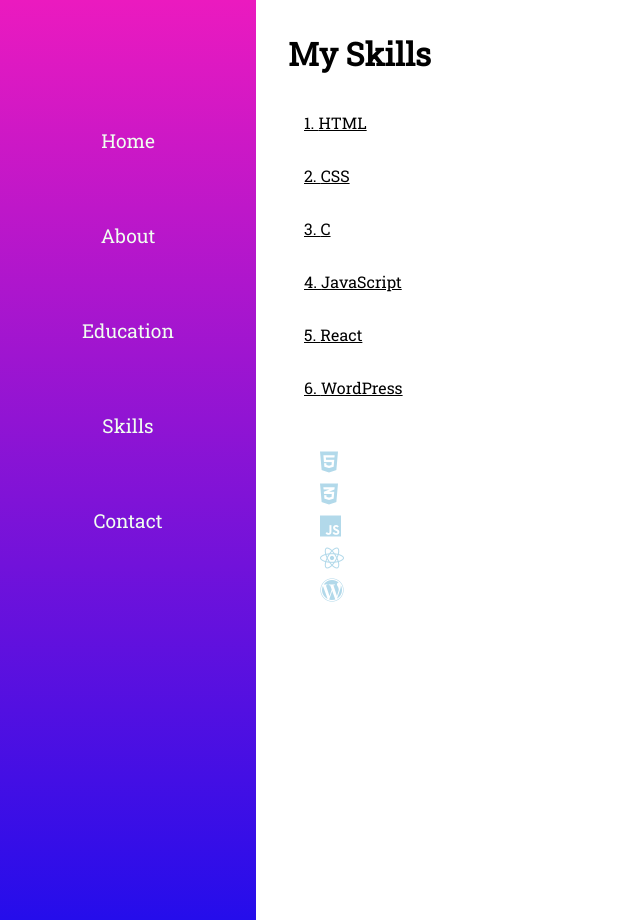
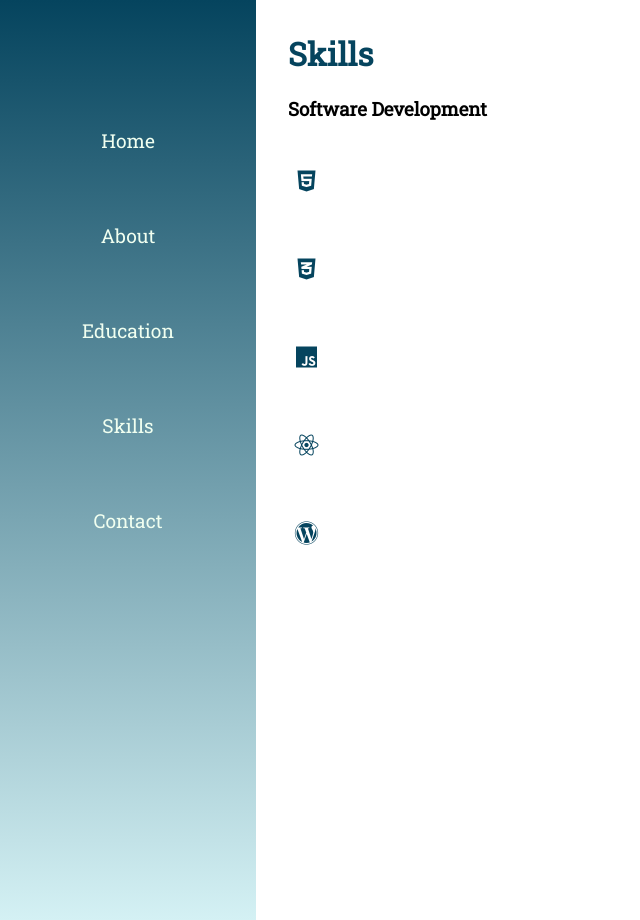
Before and after one commit to Sandrapscmoreira/Portfolio, a React (Create React App) app: page /skills in a window 1280 px wide. Shown: the whole page, without its empty margins (0-640 px from the left). Built offline with nearby package versions, Linux system fonts and the light colour scheme.

Commit message:
eveyrhting is fine

```diff
--- a/src/App.css
+++ b/src/App.css
@@ -4,14 +4,18 @@
   box-sizing: border-box;
   font-family: 'Roboto Slab', serif;
 
+
 }
+
 
 .body{
   height: 100vh;
   overflow: hidden;
   font-family: Arial, Helvetica, sans-serif;
 
+
 }
+
 
 .App{
   width: 100vw;
@@ -20,19 +24,22 @@
   background-color: white;
 }
 
+
 .sidenav{
   width:20vw;
   height: 115vh;
-  background: linear-gradient(#EB1ABF, #250DEB);
+  background: linear-gradient(#05445E, #D4F1F4);
   color: honeydew;
   font-size: 1.2rem;
   padding: 3em;
 }
 
+
 .contents{
   flex:1;
  ;
 }
+
 
 .navitem{
   margin: 1.5rem auto;
@@ -40,14 +47,17 @@
   margin-top: 70px;
 }
 
+
 .navitem-text{
   text-decoration: none;
   color: honeydew;
 }
 
+
 .active{
   font-weight: bold;
 }
+
 
 .display-picture{
   border:1px;
@@ -55,6 +65,7 @@
   width: 10rem;
   height: 200px
 }
+
 
 .home{
   margin: 1rem;
@@ -64,65 +75,89 @@
   align-items: center;
 }
 
+
 .typing-effect{
   margin: 5rem;
   font-size: 2rem;
   font-weight:500;
 }
 
+
 .social a {
   margin: 1rem;
   font-size: 1.5rem;
-  color: #B2D9EA;
+  color: #05445E
+;
 }
+
 
 .about {
   margin:2rem;
 
+
 }
+.about h1,
+.education h1,
+.skills h1,
+.contact h1{
+color:#05445E;
+}
+
+.about h3,
+.about p
+.skills h3,
+.contact h3{
+color:#189AB4;
+}
+
 
 .education{
   margin: 2rem;
 }
-.education h1{
-  color:#DFC7C1;
+
+.widecard{
+
+  padding: 1rem;
+  color: #189AB4;
 }
 
-.widecard{
-  margin: 2rem;
-  padding: 1rem;
-  color:#84B4C8;
-}
 
 .widecard:hover{
   box-shadow: 10px 10px 5px grey;
-  color:#619196;
+  color: #75E6DA;
 }
+
 
 .skills{
   margin: 2rem;
+display: flex;
+flex-direction: column;
+
 }
 
-.skills li{
-  list-style-type: row;
-  padding: 1rem;
-  text-decoration: none;
+
+.skills ul{
+list-style-type: row;
+padding: 1rem;
+list-style-type: none;
+column-count: 3;
+column-gap: 20px;
 }
 
 .skillsicon{
-  margin:2rem;
-  font-size: 1.5rem;
-  color: #B2D9EA;
-  width:10px;
-
+margin:1rem;
+font-size: 1.5rem;
+color: #05445E;
+width:5px;
+display: flex;
+flex-direction: column;
+align-items: center;
 }
 
 .contact{
-  margin: 2rem;
-
+margin: 2rem;
 }
 
-.contact h3{
-  margin: 2rem;
-
+.skillsicon i{
+margin: 2rem;
 }
--- a/src/components/Social.js
+++ b/src/components/Social.js
@@ -1,8 +1,8 @@
 export default function Social (){
     return(
         <div className='social'>
-            <a href="linkedin.com/in/sandra-moreira-0a878b172/"><i className="fab fa-linkedin-in"></i></a>
-            <a href="https://www.instagram.com/sandrapsmoreira//"><i class="fab fa-instagram-square"></i></a>
+            <a href="http://www.linkedin.com/in/sandra-moreira-0a878b172/"><i className="fab fa-linkedin-in"></i></a>
+            <a href="https://www.instagram.com/sandrapsmoreira/"><i class="fab fa-instagram-square"></i></a>
             <a href="https://www.pinterest.co.uk/sandrapscmoreira/_saved/"><i class="fab fa-pinterest"></i></a>
         </div>
     )
--- a/src/content/About.js
+++ b/src/content/About.js
@@ -3,13 +3,18 @@ export default function About () {
         <div className="contents about">
            <h1>About Me</h1>
            <br/>
-           <h3>Hello! I am Sandra Moreira, a React Developer (and still learner), looking for my next adventure!</h3>
+           <h3>Hello! I am Sandra Moreira, a React Developer (and still learner) and a Hospitality worker looking for my next adventure!</h3>
            <br/>
            <p>
-           With 4 years of experience in the hospitality industry, im always looking for ways to improve my skills and to become a better professional.
-With countless certifications of voluntary work in the events industry, I've learned how to team work with my colleagues.
+           With 4 years of experience in the hospitality industry, I'm always looking for ways to improve my skills and to become a better professional.
+With countless certifications of voluntary work in the events industry, I've learned how to team work with my colleagues and how to work smart.
 I like to try different things and find different ways of finishing a task faster with the same successful outcome.
            </p>
+           <br/>
+           <p>After moving to England in 2018 to join the University, I engaged in countless work experiences
+               provided by my course and gained the independence and skills to work with finances, project managements,
+               managing people and designing marketing materials for the different projects.
+            </p>
         </div>
     )
 }
--- a/src/content/Contact.js
+++ b/src/content/Contact.js
@@ -6,6 +6,7 @@ export default function Contact () {
             <h1>Contact Me</h1>
             <br/>
             <h3>Email: sandrapatriciacm233@gmail.com</h3>
+            <br/>
             <h3>Phone Number: +447366392335</h3>
             <br/>
 
--- a/src/content/Education.js
+++ b/src/content/Education.js
@@ -3,8 +3,7 @@ import Widecard from "../components/Widecard";
 export default function Education() {
     return(
         <div className="contents education">
-            <h1>My Education</h1>
-            <br/>
+            <h1>Education</h1>
             <Widecard
              title="Bachelor Events Management"
              place="University of Derby"
@@ -19,6 +18,14 @@ export default function Education() {
              modules3="Consumer Behaviour, Crisis Communication and Reputation Management, Event Management Badge of Excellence, Event Tourism, Strategic Management, Independent Study"
             />
             <Widecard
+             title="Software Developer"
+             place="Purple Beard LTD"
+             from="2021"
+             to=" 2021"
+             description="Three months Apprenticeship of Software Development, giving to all the students skills in HTML, CSS, React, JavaScript and WordPress. During the course,
+             students presented a small project and a full personalized portfolio, including their skills, education and how to be contacted."
+            />
+            <Widecard
              title="Professional Tourism Technician"
              place="Professional Profitecla School"
              from="2015"
@@ -26,6 +33,7 @@ export default function Education() {
              description="Three years of Tourism Education, with volunteering in several events in Porto City, such as ComicCon and Porto Marathons. Final Project for the conclusion of the course was the creation of a
              business, and the execution in a real life scenario."
             />
+
         </div>
     );
 };
--- a/src/content/Home.js
+++ b/src/content/Home.js
@@ -7,7 +7,7 @@ const Home = () => {
         <img src={dp} alt="Sandra Moreira" className="display-picture" />
         <ReactTypingEffect
         className='typing-effect'
-        text={"I am Sandra Moreira, a Final Year Event Management Student and a Software Developer"}
+        text={"Sandra Moreira"}
         />
          <Social />
     </div>
--- a/src/content/Skills.js
+++ b/src/content/Skills.js
@@ -1,15 +1,12 @@
 import SkillsIcon from "../components/SkillsIcon"
 
 export default function Skills () {
-    const myskills= ["HTML", "CSS", "C", "JavaScript", "React", "WordPress"]
+
     return(
         <div className="contents skills">
-            <h1>My Skills</h1>
+            <h1>Skills</h1>
             <br/>
-            <u>
-                {myskills.map((skill)=>
-                <li>{skill}</li>)}
-            </u>
+            <h3>Software Development</h3>
             <SkillsIcon/>
         </div>
     )
```
